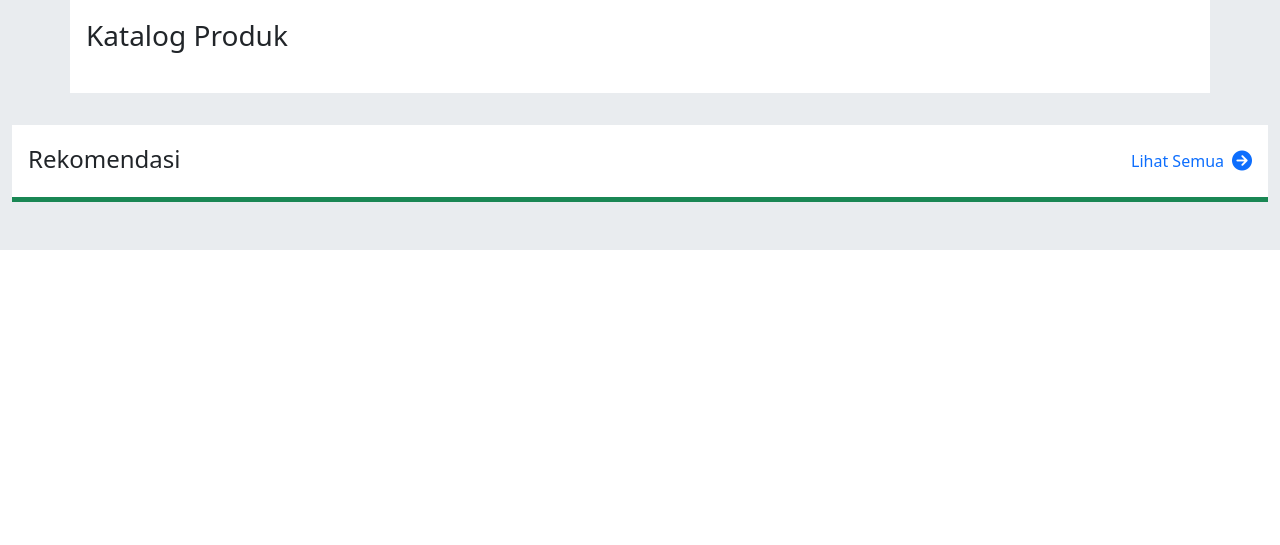
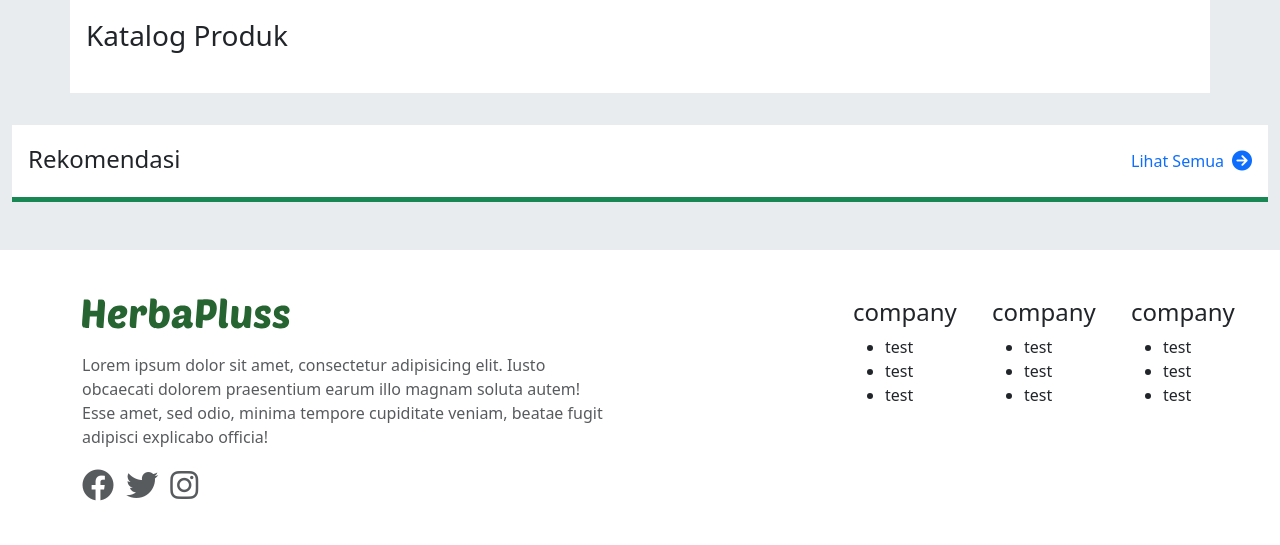
Before and after one commit to haikal-r/HerbaPluss, a PHP site: page /user/ in a window 1280 px wide. Shown: the part 641-1186 px from the top of the page. Before the commit the page ends 891 px from the top, so only its background shows below. Run offline with PHP 8.4, Linux system fonts and the light colour scheme; the visitor is signed in with stand-in values (Sample User, id 1); data that the repository does not hold is empty.

Commit message:
feat: Initiate footer design slicing

```diff
--- /dev/null
+++ b/partials/footer.php
@@ -0,0 +1,44 @@
+<footer class="py-5 bg-white">
+    <div class="container mx-auto">
+        <div class="row gap-5">
+            <div class="col">
+                <img src="../assets/HerbaPluss.svg" alt="">
+                <p class="my-4 opacity-75 fw-medium">Lorem ipsum dolor sit amet, consectetur adipisicing elit. Iusto obcaecati dolorem praesentium earum illo magnam soluta autem! Esse amet, sed odio, minima tempore cupiditate veniam, beatae fugit adipisci explicabo officia!</p>
+                <div class="opacity-75">
+                    <i class="fa-brands fa-facebook fa-2xl "></i>
+                    <i class="fa-brands fa-twitter fa-2xl mx-2"></i>
+                    <i class="fa-brands fa-instagram fa-2xl "></i>
+                </div>
+            </div>
+            <div class="col">
+                <div class="row d-flex justify-content-end gap-5">
+                    <div class="col-2">
+                        <h4>company</h4>
+                        <ul class="text-decoration-none">
+                            <li>test</li>
+                            <li>test</li>
+                            <li>test</li>
+                        </ul>
+                    </div>
+                    <div class="col-2">
+                        <h4>company</h4>
+                        <ul class="text-decoration-none">
+                            <li>test</li>
+                            <li>test</li>
+                            <li>test</li>
+                        </ul>
+                    </div>
+                    <div class="col-2">
+                        <h4>company</h4>
+                        <ul class="text-decoration-none">
+                            <li>test</li>
+                            <li>test</li>
+                            <li>test</li>
+                        </ul>
+                    </div>
+                </div>
+            </div>
+
+        </div>
+    </div>
+</footer>
--- a/user/index.php
+++ b/user/index.php
@@ -97,9 +97,9 @@ $user = $_SESSION['username'];
         </div>
     </section>
 
-    <!-- Kategori Product -->
+    <!-- List Product -->
     <section>
-        <div class="container-fluid py-3">
+        <div class="container-xxl py-3">
             <div class="row">
                 <div class="col">
                     <div>
@@ -131,6 +131,8 @@ $user = $_SESSION['username'];
         </div>
     </section>
 
+    <?php require '../partials/footer.php' ?>
+
 
     <!-- BEGIN: Vendor JS -->
     <script src="https://code.jquery.com/jquery-3.6.0.min.js"></script>
```
Also changed, not shown: detail.php (added, +92 -0 lines), user/detail.php (added, +92 -0 lines).
